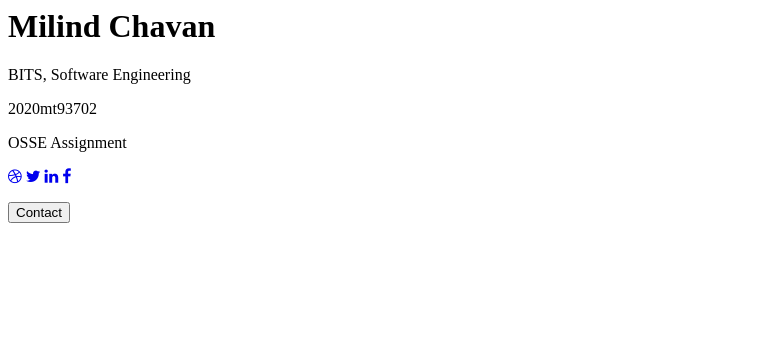
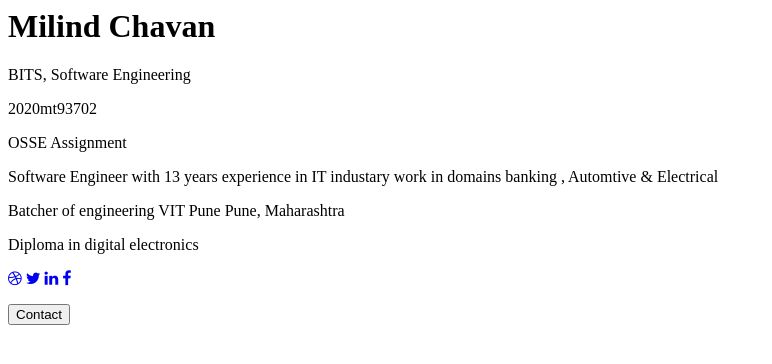
Before and after one commit to 2020mt93702/milind_2020mt93702, a plain HTML site: page index.html in a window 1280 px wide. Shown: the whole page, without its empty margins (0-772 px from the left). Drawn offline with Linux system fonts and the light colour scheme.

Commit message:
Update index.html

```diff
--- a/index.html
+++ b/index.html
@@ -6,6 +6,9 @@
   <p class="title">BITS, Software Engineering</p>
   <p>2020mt93702</p>
   <p>OSSE Assignment </p>
+  <p>Software Engineer with 13 years experience in IT industary work in domains banking , Automtive & Electrical<p>
+  <p>Batcher of engineering	VIT Pune	Pune, Maharashtra </p>
+  <p>Diploma in digital electronics </p>
   <a href="#"><i class="fa fa-dribbble"></i></a>
   <a href="#"><i class="fa fa-twitter"></i></a>
   <a href="#"><i class="fa fa-linkedin"></i></a>
```
